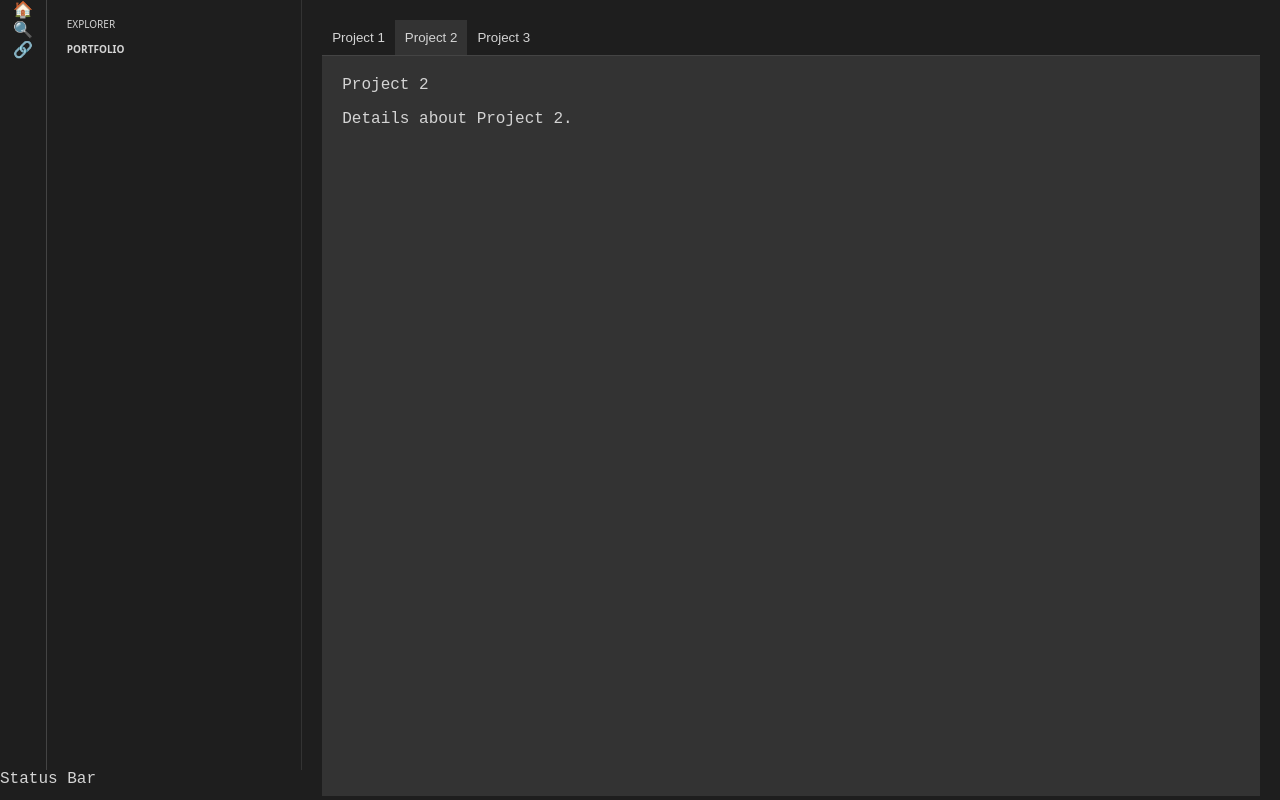
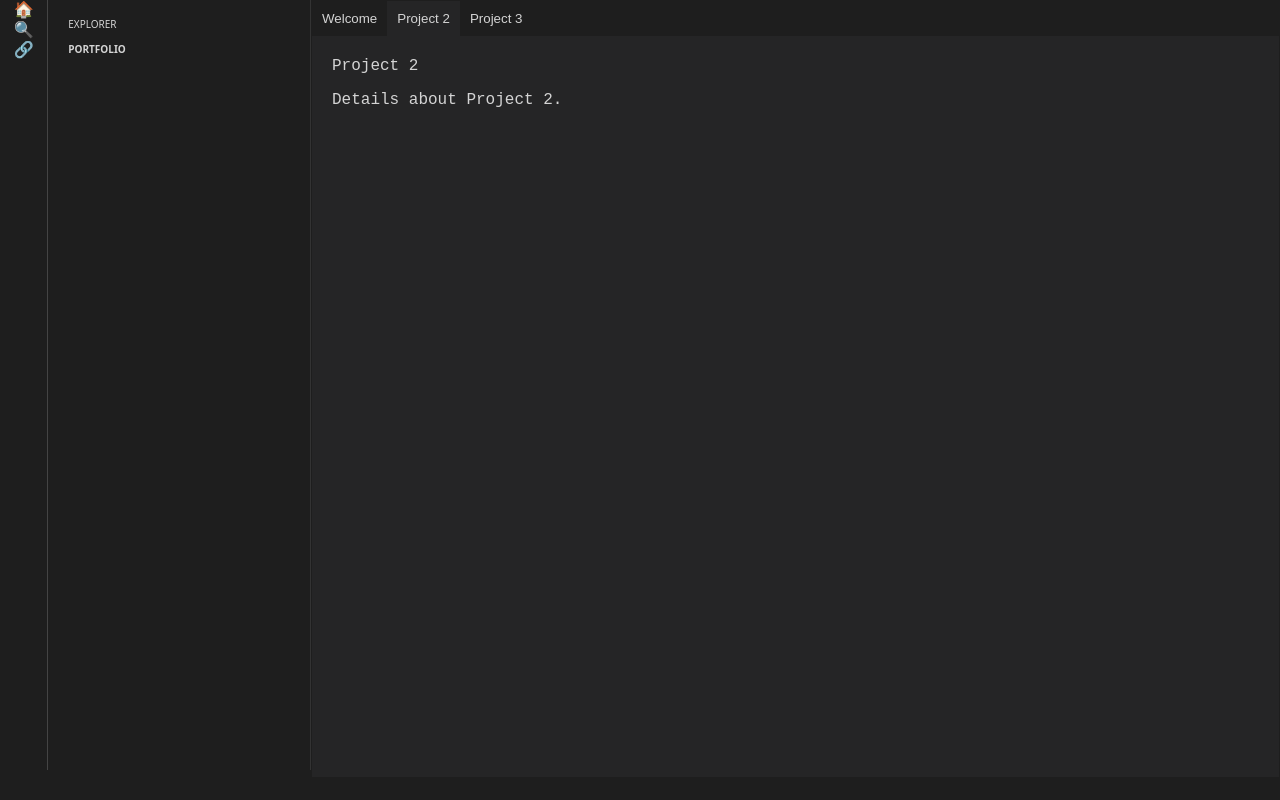
Before and after one commit to AnanyaGuntur8/portfolio, a plain HTML site: page index.html in a window 1280 px wide. Both pictures are taken after a click on the button "Project 2". Drawn offline with Linux system fonts and the light colour scheme.

Commit message:
commit changes

```diff
--- a/index.html
+++ b/index.html
@@ -19,23 +19,25 @@
         </div>
         <div class="editor">
             <div class="tabs">
-                <button class="tablink" onclick="openTab(event, 'tab1')">Project 1</button>
+                <button class="tablink" id="defaultOpen" onclick="openTab(event, 'tab1')">Welcome</button>
                 <button class="tablink" onclick="openTab(event, 'tab2')">Project 2</button>
                 <button class="tablink" onclick="openTab(event, 'tab3')">Project 3</button>
             </div>
             <div id="tab1" class="tabcontent">
-                <div class="header">Project 1</div>
-                <div class="content">
-                    <p>Details about Project 1.</p>
+                <div class="welcomescreen">
+                    <div class="header">Welcome</div>
+                    <div class="welcomecontent">
+                        <p>Details about Project 1.</p>
+                    </div>
                 </div>
             </div>
-            <div id="tab2" class="tabcontent" style="display:none">
+            <div id="tab2" class="tabcontent">
                 <div class="header">Project 2</div>
                 <div class="content">
                     <p>Details about Project 2.</p>
                 </div>
             </div>
-            <div id="tab3" class="tabcontent" style="display:none">
+            <div id="tab3" class="tabcontent">
                 <div class="header">Project 3</div>
                 <div class="content">
                     <p>Details about Project 3.</p>
@@ -43,9 +45,12 @@
             </div>
         </div>
     </div>
-    <div class="status-bar">
-        <span>Status Bar</span>
-    </div>
     <script src="scripts.js"></script>
+    <script>
+        // Ensure the first tab is open by default
+        document.addEventListener('DOMContentLoaded', function() {
+            document.getElementById('defaultOpen').click();
+        });
+    </script>
 </body>
 </html>
--- a/styles.css
+++ b/styles.css
@@ -38,18 +38,19 @@ body, html {
 
 .editor {
     width: 80%;
-    padding: 20px;
+    padding: 1px;
     height: calc(100% - 30px); /* Adjust for the height of the status bar */
     position: relative; /* Ensures .tabcontent stays within editor */
 }
 
 .tabs {
     display: flex;
-    border-bottom: 1px solid #444;
+    border-bottom: 1px solid #252526;
     position: sticky; /* Keep tabs fixed at the top of the editor */
     top: 0; /* Align with the top of the editor area */
     background-color: #1e1e1e; /* Match background color */
     z-index: 2; /* Ensure tabs are above the tab content */
+    margin-top: 3;
 }
 
 .tablink {
@@ -63,16 +64,16 @@ body, html {
 }
 
 .tablink:hover {
-    background-color: #333;
+    background-color: #252526;
 }
 
 .tablink.active {
-    background-color: #333;
+    background-color: #252526;
 }
 
 .tabcontent {
     display: none;
-    background-color: #333;
+    background-color: #252526;
     padding: 20px; /* Add padding to the tab content */
     height: calc(100% - 40px); /* Adjust to fit below tabs, if tabs have height of 40px */
     overflow-y: auto; /* Enable vertical scrolling */
@@ -112,3 +113,12 @@ body, html {
     align-items: center;
     margin-bottom: 100px; /* Adjust the margin to align it with the tab contents */
 }
+.welcome-screen{
+    background-color: #252526;
+    font-family: 'Segoe UI', Tahoma, Geneva, Verdana, sans-serif;
+
+}
+.welcomecontent{
+    font-family: system-ui, -apple-system, BlinkMacSystemFont, 'Segoe UI', Roboto, Oxygen, Ubuntu, Cantarell, 'Open Sans', 'Helvetica Neue', sans-serif;
+
+}
```
Also changed, not shown: scripts.js (line endings or trailing spaces).
